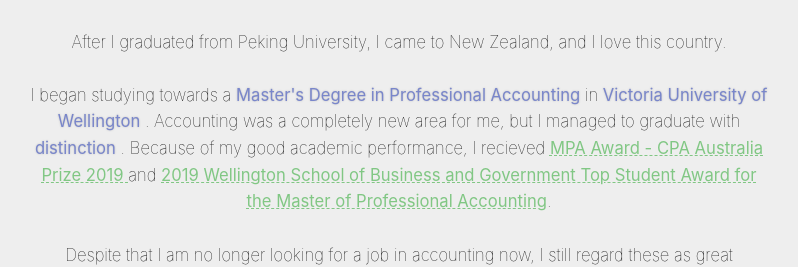
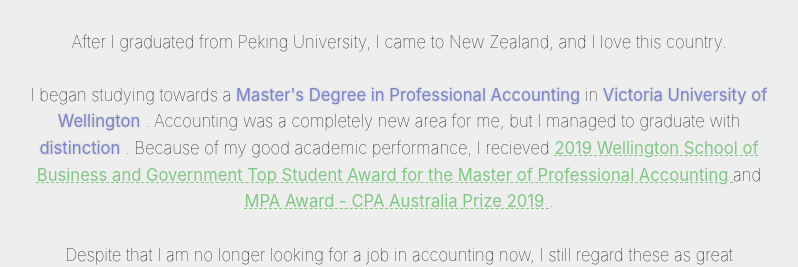
Before and after one commit to y1hao/cv2020, a React (Create React App) app: page / in a window 1280 px wide. Shown: the part 2540-2807 px from the top of the page, without its empty margins (416-1214 px from the left). Built offline with nearby package versions, Linux system fonts and the light colour scheme.

Commit message:
Fine tune wording

```diff
--- a/src/Components/Content.tsx
+++ b/src/Components/Content.tsx
@@ -257,8 +257,8 @@
                 <br /><br />
                 I began studying towards a <span className={classes.emphasis}> Master's Degree in Professional Accounting </span> in <span className={classes.emphasis}> Victoria University of Wellington </span>.
                 Accounting was a completely new area for me, but I managed to graduate with <span className={classes.emphasis}> distinction </span>.
-                Because of my good academic performance, I recieved <a className={classes.link} href="https://www.wgtn.ac.nz/scholarships/annual-prizes/prize-details?result_1736977_result_page=248" target="_blank"> MPA Award - CPA Australia Prize 2019 </a>
-                and <a className={classes.link} href="https://www.wgtn.ac.nz/business/about/news/business-school-celebrates-top-students" target="_blank">2019 Wellington School of Business and Government Top Student Award for the Master of Professional Accounting</a>.
+                Because of my good academic performance, I recieved <a className={classes.link} href="https://www.wgtn.ac.nz/business/about/news/business-school-celebrates-top-students" target="_blank"> 2019 Wellington School of Business and Government Top Student Award for the Master of Professional Accounting </a>
+                and <a className={classes.link} href="https://www.wgtn.ac.nz/scholarships/annual-prizes/prize-details?result_1736977_result_page=248" target="_blank"> MPA Award - CPA Australia Prize 2019 </a> .
                 <br /><br />
                 Despite that I am no longer looking for a job in accounting now, I still regard these as great encouragement to me.
                 They show that I am able to <span className={classes.emphasis}> learn new things well and quickly </span>, and most importantly, that I enjoy doing so.
```
